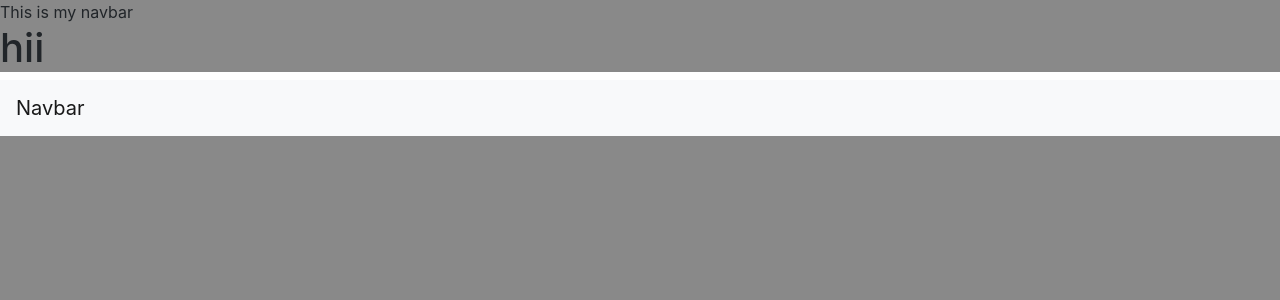
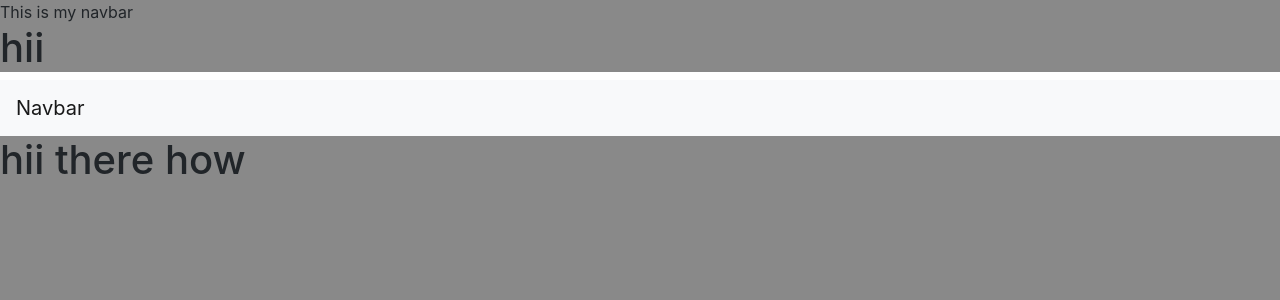
Before and after one commit to kunjjadav/firstProject, a Django app: page / in a window 1280 px wide. Shown: the top 300 px of the page. Run offline with Django 5.2, Linux system fonts and the light colour scheme; some libraries are stand-ins or nearby versions.

Commit message:
Adding tailwind css but not working

```diff
--- a/firstProject/settings.py
+++ b/firstProject/settings.py
@@ -40,6 +40,7 @@
     'chai',
     'tailwind',
     'theme',
+    'django_browser_reload',
 ]
 
 TAILWIND_APP_NAME = 'theme'
@@ -56,6 +57,7 @@
     'django.contrib.auth.middleware.AuthenticationMiddleware',
     'django.contrib.messages.middleware.MessageMiddleware',
     'django.middleware.clickjacking.XFrameOptionsMiddleware',
+    'django_browser_reload.middleware.BrowserReloadMiddleware',
 ]
 
 ROOT_URLCONF = 'firstProject.urls'
@@ -133,4 +135,4 @@
 # https://docs.djangoproject.com/en/5.2/ref/settings/#default-auto-field
 
 DEFAULT_AUTO_FIELD = 'django.db.models.BigAutoField'
-NPM_BIN_PATH = "C:/Program Files/nodejs/npm.cmd"
+NPM_BIN_PATH = r"C:\Program Files\nodejs\npm.cmd"
--- a/firstProject/urls.py
+++ b/firstProject/urls.py
@@ -24,4 +24,6 @@
     path('about/',views.about, name='about'),
     path('contact/',views.contact, name='contact'),
     path('chai/', include('chai.urls')),
+
+    path("__reload__/", include("django_browser_reload.urls")),
 ]
--- a/templates/Websites/index.html
+++ b/templates/Websites/index.html
@@ -32,7 +32,6 @@
     </ul>
   </div>
 </nav>
+<h1 class="bg-blue-50">hii there how </h1>
 
 {% endblock %}
-
-<h1 class="bg-orange-500 text-3xl">hii</h1>
--- a/theme/static/css/dist/styles.css
+++ b/theme/static/css/dist/styles.css
@@ -9,6 +9,8 @@
     --font-mono: ui-monospace, SFMono-Regular, Menlo, Monaco, Consolas, "Liberation Mono",
       "Courier New", monospace;
     --color-orange-500: oklch(70.5% 0.213 47.604);
+    --color-blue-50: oklch(97% 0.014 254.604);
+    --color-blue-500: oklch(62.3% 0.214 259.815);
     --color-gray-50: oklch(98.5% 0.002 247.839);
     --text-3xl: 1.875rem;
     --text-3xl--line-height: calc(2.25 / 1.875);
@@ -231,6 +233,12 @@
   .justify-center {
     justify-content: center;
   }
+  .bg-blue-50 {
+    background-color: var(--color-blue-50);
+  }
+  .bg-blue-500 {
+    background-color: var(--color-blue-500);
+  }
   .bg-gray-50 {
     background-color: var(--color-gray-50);
   }
```
